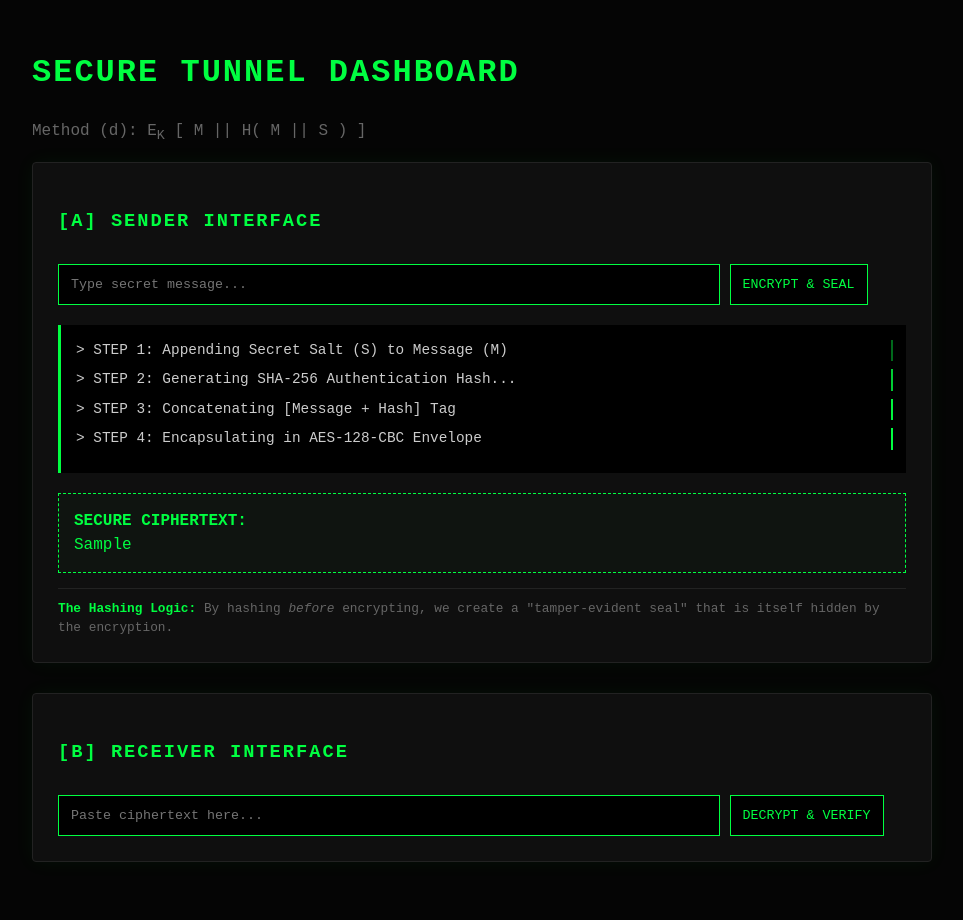
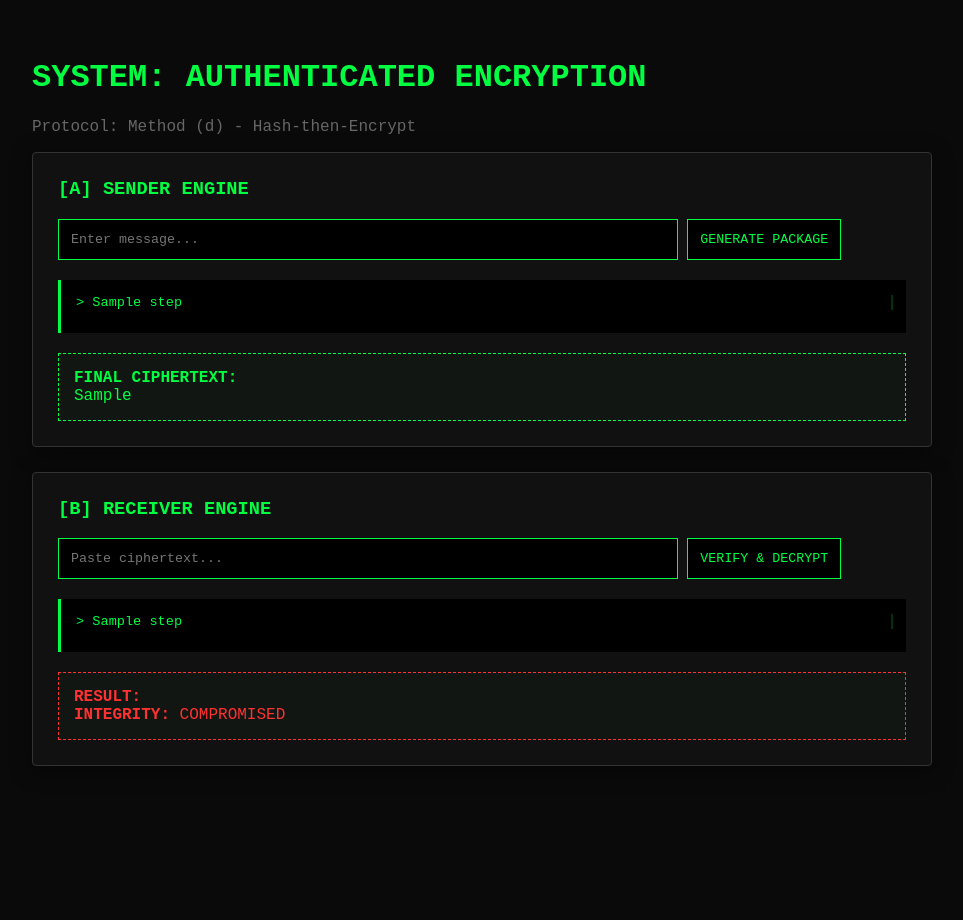
Before and after one commit to Vickiegatheru/Computer-Network-Security, a Flask app: template templates/index.html in a window 1280 px wide. Shown: the whole page, without its empty margins (158-1121 px from the left). After the commit the page ends 766 px from the top, so only its background shows below. Run offline with Flask 3, Linux system fonts and the light colour scheme; the template is opened without the code that fills it: most values are stand-ins (such as "Sample title", 1, 10 or a date in 2020).

Commit message:
Complete UI with real-time data steps

```diff
--- a/app.py
+++ b/app.py
@@ -9,12 +9,10 @@
     dec_data = {}
 
     if request.method == 'POST':
-        # Handle Encryption Request
         if 'msg' in request.form:
             ct, steps = encrypt_m4(request.form['msg'])
             enc_data = {'ct': ct, 'steps': steps}
 
-        # Handle Decryption Request
         if 'cip' in request.form:
             msg, valid, steps = decrypt_m4(request.form['cip'])
             dec_data = {'msg': msg, 'valid': valid, 'steps': steps}
--- a/templates/index.html
+++ b/templates/index.html
@@ -2,87 +2,67 @@
 <html lang="en">
 <head>
     <meta charset="UTF-8">
-    <title>Method (d) Security Visualizer</title>
+    <title>Method (d) Security Dashboard</title>
     <style>
-        :root { --neon: #00ff41; --dim: #003b11; --bg: #050505; --alert: #ff3131; }
-
-        body { background: var(--bg); color: #ccc; font-family: 'Courier New', monospace; padding: 20px; line-height: 1.5; }
+        :root { --neon: #00ff41; --bg: #0a0a0a; --red: #ff3131; }
+        body { background: var(--bg); color: #ddd; font-family: 'Courier New', monospace; padding: 30px; }
         .container { max-width: 900px; margin: auto; }
-
-        h1, h3 { color: var(--neon); text-transform: uppercase; letter-spacing: 2px; }
-        .panel { background: #0f0f0f; border: 1px solid #222; padding: 25px; margin-bottom: 30px; border-radius: 4px; box-shadow: 0 0 20px rgba(0,255,65,0.05); }
-
-        input, button { background: #000; border: 1px solid var(--neon); color: var(--neon); padding: 12px; font-family: inherit; margin-top: 10px; }
-        button:hover { background: var(--neon); color: #000; cursor: pointer; font-weight: bold; }
+        .panel { background: #111; border: 1px solid #333; padding: 25px; margin-bottom: 25px; border-radius: 4px; box-shadow: 0 4px 20px rgba(0,0,0,0.5); }
+        h3 { color: var(--neon); margin-top: 0; }
+        input, button { background: #000; border: 1px solid var(--neon); color: var(--neon); padding: 12px; font-family: inherit; }
+        button:hover { background: var(--neon); color: black; cursor: pointer; font-weight: bold; }
 
         /* Typewriter Animation */
-        .log-box { background: #000; border-left: 3px solid var(--neon); padding: 15px; margin: 20px 0; font-size: 0.9em; }
-        .tw-line { overflow: hidden; white-space: nowrap; border-right: 2px solid var(--neon); width: 0; animation: typing 1.5s steps(40, end) forwards, blink 0.8s infinite; margin-bottom: 8px; }
-
+        .log-box { background: #000; border-left: 3px solid var(--neon); padding: 15px; margin: 20px 0; font-size: 0.85em; }
+        .tw-line { overflow: hidden; white-space: nowrap; border-right: 2px solid var(--neon); width: 0; animation: typing 1.5s steps(40, end) forwards, blink 0.8s infinite; margin-bottom: 8px; color: var(--neon); }
         @keyframes typing { from { width: 0 } to { width: 100% } }
         @keyframes blink { 50% { border-color: transparent } }
 
-        .delay-1 { animation-delay: 0.5s; }
-        .delay-2 { animation-delay: 2s; }
-        .delay-3 { animation-delay: 3.5s; }
-        .delay-4 { animation-delay: 5s; }
+        .delay-0 { animation-delay: 0s; }
+        .delay-1 { animation-delay: 1.5s; }
+        .delay-2 { animation-delay: 3s; }
+        .delay-3 { animation-delay: 4.5s; }
 
-        .result-box { border: 1px dashed var(--neon); padding: 15px; color: var(--neon); word-break: break-all; margin-top: 15px; background: rgba(0,255,65,0.02); }
-        .tamper-alert { border-color: var(--alert); color: var(--alert); animation: shake 0.5s infinite; }
-        @keyframes shake { 0%, 100% { transform: translateX(0); } 25% { transform: translateX(-5px); } 75% { transform: translateX(5px); } }
-
-        .explanation { font-size: 0.8em; color: #666; margin-top: 15px; border-top: 1px solid #222; padding-top: 10px; }
-        b { color: var(--neon); }
+        .res { border: 1px dashed var(--neon); padding: 15px; word-break: break-all; margin-top: 15px; color: var(--neon); background: rgba(0,255,65,0.02); }
+        .error { border-color: var(--red); color: var(--red); }
     </style>
 </head>
 <body>
     <div class="container">
-        <h1>Secure Tunnel Dashboard</h1>
-        <p style="color: #666;">Method (d): E<sub>K</sub> [ M || H( M || S ) ]</p>
+        <h1 style="color: var(--neon);">SYSTEM: AUTHENTICATED ENCRYPTION</h1>
+        <p style="color: #666;">Protocol: Method (d) - Hash-then-Encrypt</p>
 
         <div class="panel">
-            <h3>[A] SENDER INTERFACE</h3>
+            <h3>[A] SENDER ENGINE</h3>
             <form method="POST">
-                <input name="msg" placeholder="Type secret message..." style="width: 75%;" required>
-                <button type="submit">ENCRYPT & SEAL</button>
+                <input name="msg" placeholder="Enter message..." style="width: 70%;" required>
+                <button type="submit">GENERATE PACKAGE</button>
             </form>
-
             {% if enc.ct %}
             <div class="log-box">
-                <div class="tw-line delay-1">> STEP 1: Appending Secret Salt (S) to Message (M)</div>
-                <div class="tw-line delay-2">> STEP 2: Generating SHA-256 Authentication Hash...</div>
-                <div class="tw-line delay-3">> STEP 3: Concatenating [Message + Hash] Tag</div>
-                <div class="tw-line delay-4">> STEP 4: Encapsulating in AES-128-CBC Envelope</div>
+                {% for step in enc.steps %}
+                <div class="tw-line delay-{{ loop.index0 }}">> {{ step }}</div>
+                {% endfor %}
             </div>
-            <div class="result-box">
-                <strong>SECURE CIPHERTEXT:</strong><br>{{ enc.ct }}
-            </div>
-            <div class="explanation">
-                <b>The Hashing Logic:</b> By hashing <i>before</i> encrypting, we create a "tamper-evident seal" that is itself hidden by the encryption.
-            </div>
+            <div class="res"><strong>FINAL CIPHERTEXT:</strong><br>{{ enc.ct }}</div>
             {% endif %}
         </div>
 
         <div class="panel">
-            <h3>[B] RECEIVER INTERFACE</h3>
+            <h3>[B] RECEIVER ENGINE</h3>
             <form method="POST">
-                <input name="cip" placeholder="Paste ciphertext here..." style="width: 75%;" required>
-                <button type="submit">DECRYPT & VERIFY</button>
+                <input name="cip" placeholder="Paste ciphertext..." style="width: 70%;" required>
+                <button type="submit">VERIFY & DECRYPT</button>
             </form>
-
-            {% if dec.msg %}
+            {% if dec.steps %}
             <div class="log-box">
-                <div class="tw-line delay-1">> STEP 1: Stripping AES-128 Encryption Layer...</div>
-                <div class="tw-line delay-2">> STEP 2: Extracting Message and 32-byte Hash Tag</div>
-                <div class="tw-line delay-3">> STEP 3: Re-calculating Hash for Integrity Check...</div>
-                <div class="tw-line delay-4">> STATUS: {{ "AUTHENTICATED" if dec.valid else "INTEGRITY BREACH DETECTED" }}</div>
+                {% for step in dec.steps %}
+                <div class="tw-line delay-{{ loop.index0 }}">> {{ step }}</div>
+                {% endfor %}
             </div>
-            <div class="result-box {{ 'tamper-alert' if not dec.valid }}">
-                <strong>OUTPUT:</strong> {{ dec.msg }} <br>
-                <strong>VERIFICATION:</strong> {{ "SUCCESS ✅" if dec.valid else "FAILED ❌" }}
-            </div>
-            <div class="explanation">
-                <b>The Verification Logic:</b> If $H_{calculated} \neq H_{received}$, the system knows the data was modified during transit, even if the attacker couldn't read the message.
+            <div class="res {{ 'error' if not dec.valid }}">
+                <strong>RESULT:</strong> {{ dec.msg }} <br>
+                <strong>INTEGRITY:</strong> {{ "AUTHENTICATED" if dec.valid else "COMPROMISED" }}
             </div>
             {% endif %}
         </div>
```
Also changed, not shown: crypto_logic.py (+28 -30 lines).
